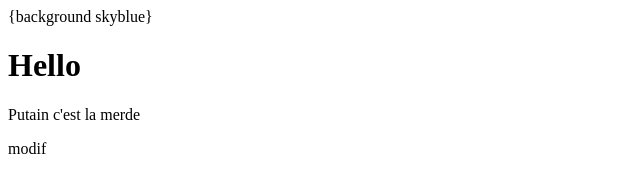
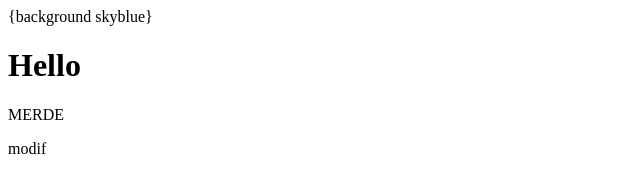
Before and after one commit to AudG25/Tuto-GIT, a plain HTML site: page index.html in a window 1280 px wide. Shown: the full height of the page, 0-640 px from the left. Drawn offline with Linux system fonts and the light colour scheme.

Commit message:
merde merd merd

```diff
--- a/index.html
+++ b/index.html
@@ -6,7 +6,7 @@
 </head>
 <body>{background skyblue}
 <h1> Hello</h1>
-<p> Putain c'est la merde </p>
+<p> MERDE </p>
 <p> modif </p>
 </body>
 </html>
```
